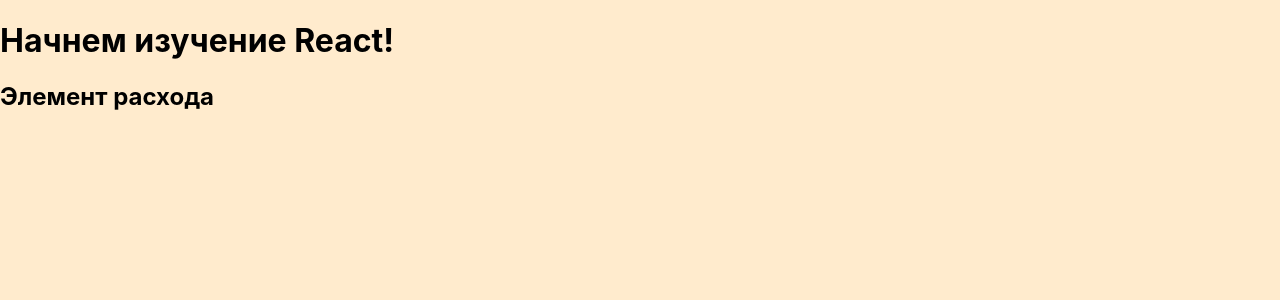
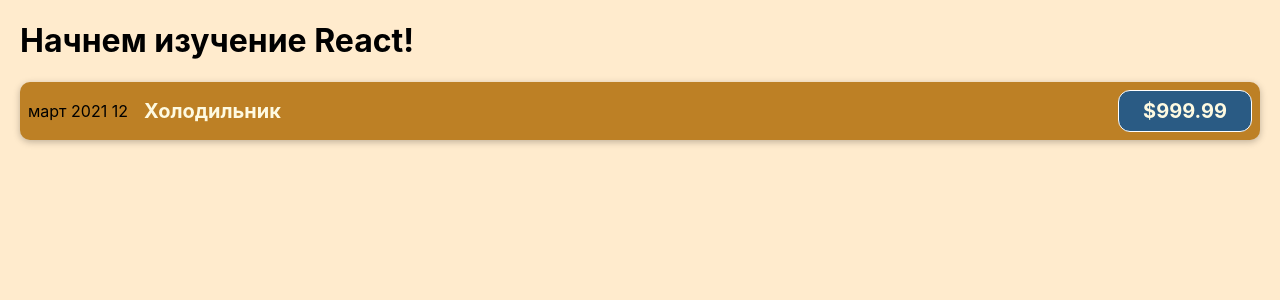
Before and after one commit to panaram1ks/react-years-expences, a JavaScript app: page / in a window 1280 px wide. Shown: the top 300 px of the page. Built offline with nearby package versions, Linux system fonts and the light colour scheme.

Commit message:
add CSS to react Component

```diff
--- /dev/null
+++ b/src/components/CostItem.css
@@ -0,0 +1,56 @@
+.cost-item {
+    display: flex;
+    justify-content: space-between;
+    align-items: center;
+    padding: 0.5rem;
+    margin: 1rem 0;
+    background-color: #bd8025;
+    border-radius: 10px;
+    box-shadow: 0 2px 7px rgba(0, 0, 0, 0.25);
+  }
+
+  .cost-item__description {
+    display: flex;
+    flex-direction: column;
+    gap: 1rem;
+    align-items: flex-end;
+    flex-flow: column-reverse;
+    justify-content: flex-start;
+    flex: 1;
+  }
+
+  .cost-item h2 {
+    color: #3a3a3a;
+    font-size: 1rem;
+    flex: 1;
+    margin: 0 1rem;
+    color: #fefae1;
+  }
+
+  .cost-item__price {
+    font-size: 1rem;
+    font-weight: bold;
+    color: #fefae1;
+    background-color: #2a5b84;
+    border: 1px solid white;
+    padding: 0.5rem;
+    border-radius: 12px;
+  }
+
+  @media (min-width: 580px) {
+    .cost-item__description {
+      flex-direction: row;
+      align-items: center;
+      justify-content: flex-start;
+      flex: 1;
+    }
+
+    .cost-item__description h2 {
+      font-size: 1.25rem;
+    }
+
+    .cost-item__price {
+      font-size: 1.25rem;
+      padding: 0.5rem 1.5rem;
+    }
+  }
--- a/src/components/CostItem.js
+++ b/src/components/CostItem.js
@@ -1,6 +1,14 @@
+import './CostItem.css'
+
 function CostItem() {
     return (
-        <h2>Элемент расхода</h2>
+        <div className='cost-item'>
+            <div>март 2021 12</div>
+            <div className='cost-item__description'>
+                <h2>Холодильник</h2>
+                <div className='cost-item__price'>$999.99</div>
+            </div>
+        </div>
     );
 }
 
--- a/src/index.css
+++ b/src/index.css
@@ -1,5 +1,5 @@
 body {
-  margin: 0;
+  margin: 20px;
   background-color: blanchedalmond;
   font-family: -apple-system, BlinkMacSystemFont, 'Segoe UI', 'Roboto', 'Oxygen',
     'Ubuntu', 'Cantarell', 'Fira Sans', 'Droid Sans', 'Helvetica Neue',
```
